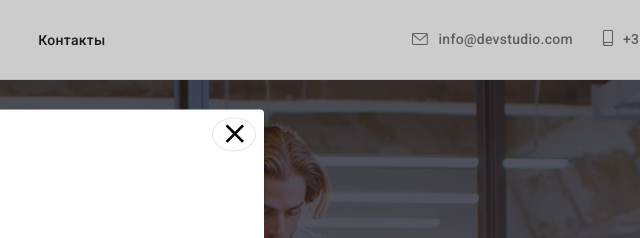
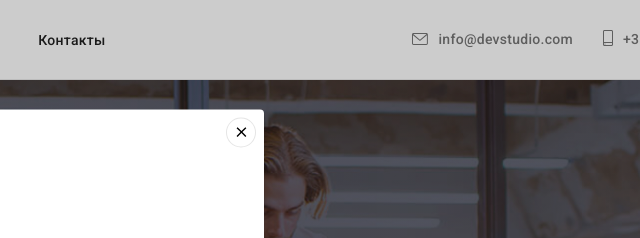
Before and after one commit to Galina-84/goit-markup-hw-05, a plain HTML site: page index.html in a window 1280 px wide. Both pictures are taken after a click on the button "Заказать услугу". Shown: the top 238 px of the page, 640-1280 px from the left. Drawn offline with nearby package versions, Linux system fonts and the light colour scheme.

Commit message:
внесла изменения

```diff
--- a/css/styles.css
+++ b/css/styles.css
@@ -594,6 +594,8 @@ ul {
   justify-content: center;
   top: 8px;
   right: 8px;
+  width: 30px;
+  height: 30px;
   fill: #000000;
   background: #ffffff;
   border: 1px solid rgba(0, 0, 0, 0.1);
@@ -601,6 +603,9 @@ ul {
   cursor: pointer;
 }
 
+/* .button-close {
+} */
+
 .is-hidden {
   opacity: 0;
   visibility: hidden;
--- a/index.html
+++ b/index.html
@@ -400,7 +400,7 @@
     <div class="backdrop is-hidden" data-modal>
         <div class="modal">
             <button type="button" class="close-btn" data-modal-close>
-                <svg class="button-close" width="30" height="30">
+                <svg class="button-close" width="18" height="18">
                     <use href="./images/symbol.svg#icon-close-black-18dp-2-1"></use>
                 </svg>
             </button>
```
